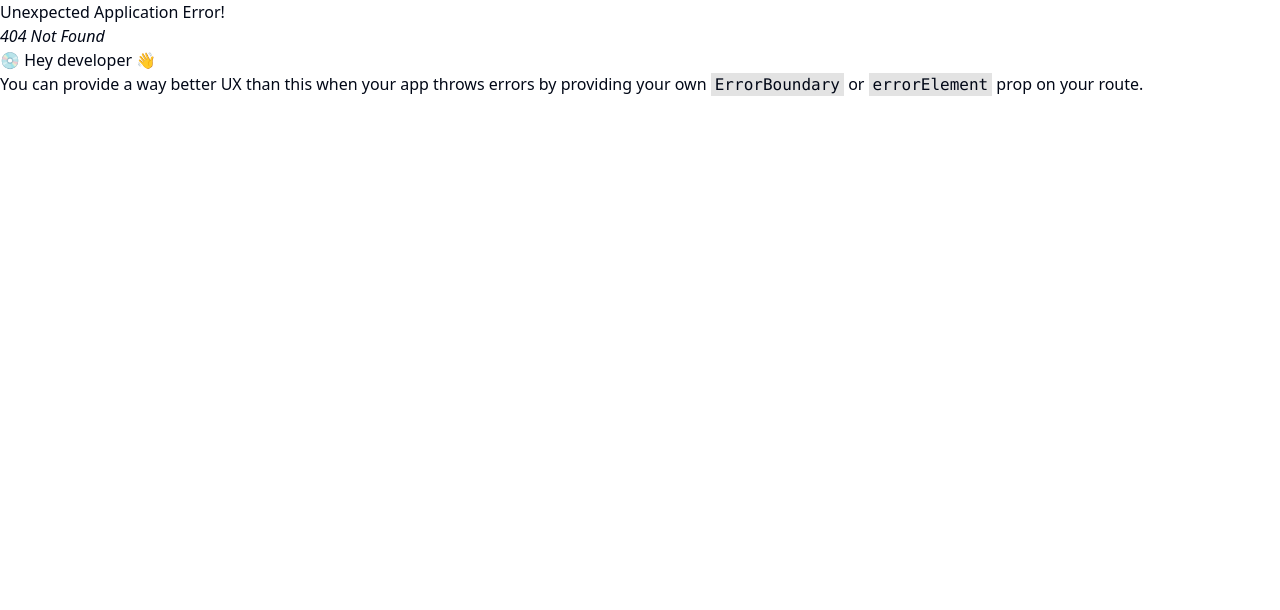
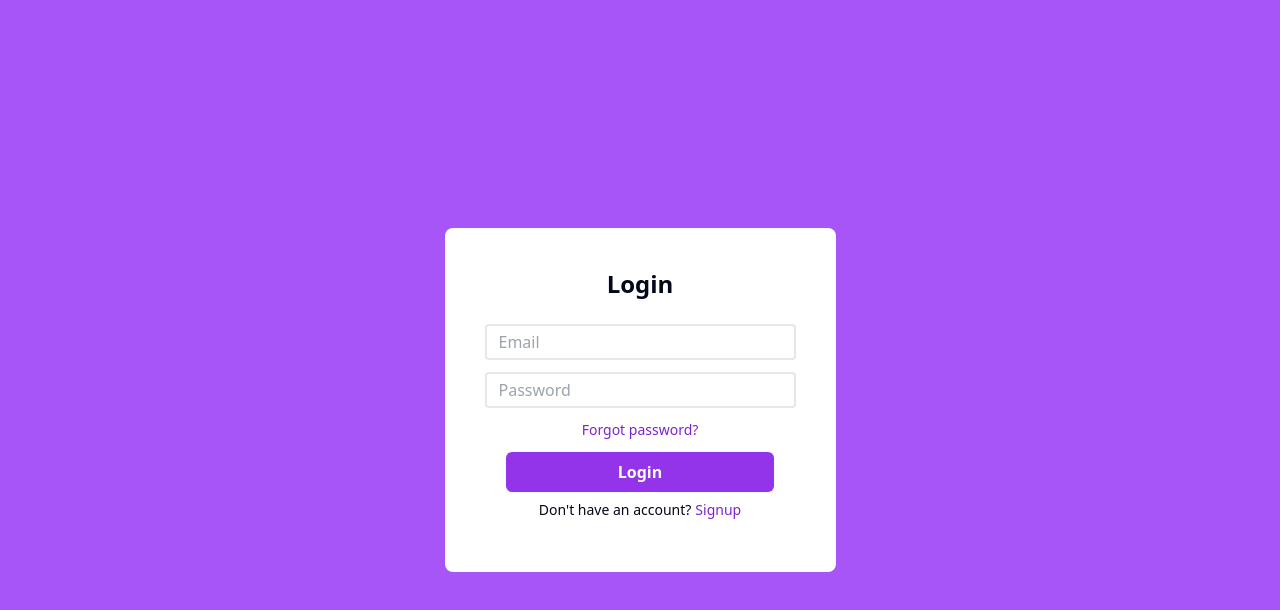
Before and after one commit to aditya-mishra07/realtime-quiz-app, a React (Vite) app in the folder frontend/: page /signin in a window 1280 px wide. Before the commit this address had no page. Shown: the top 610 px of the page. Built offline with nearby package versions, Linux system fonts and the light colour scheme; the HTML template or start-up script is replaced by a standard one.

Commit message:
Created UI for Login Page

```diff
--- a/frontend/src/Pages/Admin.tsx
+++ b/frontend/src/Admin/Admin.tsx
@@ -2,7 +2,7 @@ import { useEffect, useState } from "react";
 import axios from "axios";
 import { Question, Quiz } from "@/types";
 import { Card, CardContent, CardHeader, CardTitle } from "@/components/ui/card";
-import WaitRoom from "./WaitRoom";
+import WaitRoom from "../Pages/WaitRoom.tsx";
 import { useSocket } from "../hooks/useSocket.ts";
 
 export const Admin = () => {
--- /dev/null
+++ b/frontend/src/Admin/SignIn.tsx
@@ -0,0 +1,27 @@
+export default function SignIn() {
+  return (
+    <div className="h-screen bg-purple-500 flex items-center justify-center">
+      <div className="flex flex-col justify-center items-center bg-white rounded-lg text-center p-10">
+        <h1 className=" text-2xl mb-6 font-bold">Login</h1>
+        <input
+          type="text"
+          placeholder="Email"
+          className="border-2 border-gray-200 rounded-sm p-1 mb-3 pr-16 pl-3"
+        />
+        <input
+          type="text"
+          placeholder="Password"
+          className="border-2 border-gray-200 rounded-sm p-1 mb-3 pr-16 pl-3"
+        />
+        <span className="text-sm text-purple-700 mb-3">Forgot password?</span>
+        <button className="bg-purple-600 rounded-md text-white font-semibold p-2 px-28">
+          Login
+        </button>
+        <div className="flex gap-1 mt-2">
+          <span className="text-sm mb-3">Don't have an account?</span>
+          <span className="text-sm text-purple-700 mb-3">Signup</span>
+        </div>
+      </div>
+    </div>
+  );
+}
```
Also changed, not shown: frontend/src/App.tsx (+6 -1 lines).
